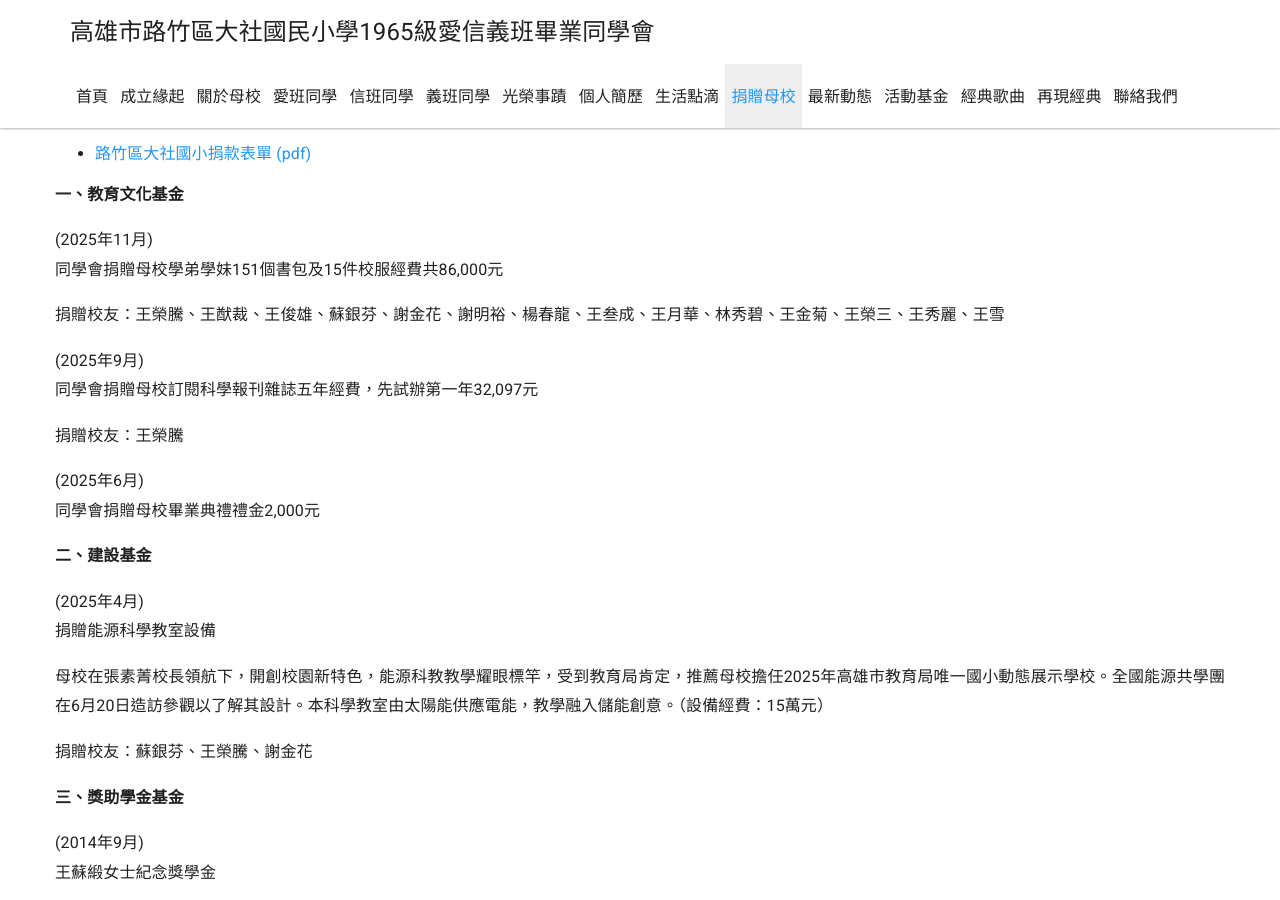
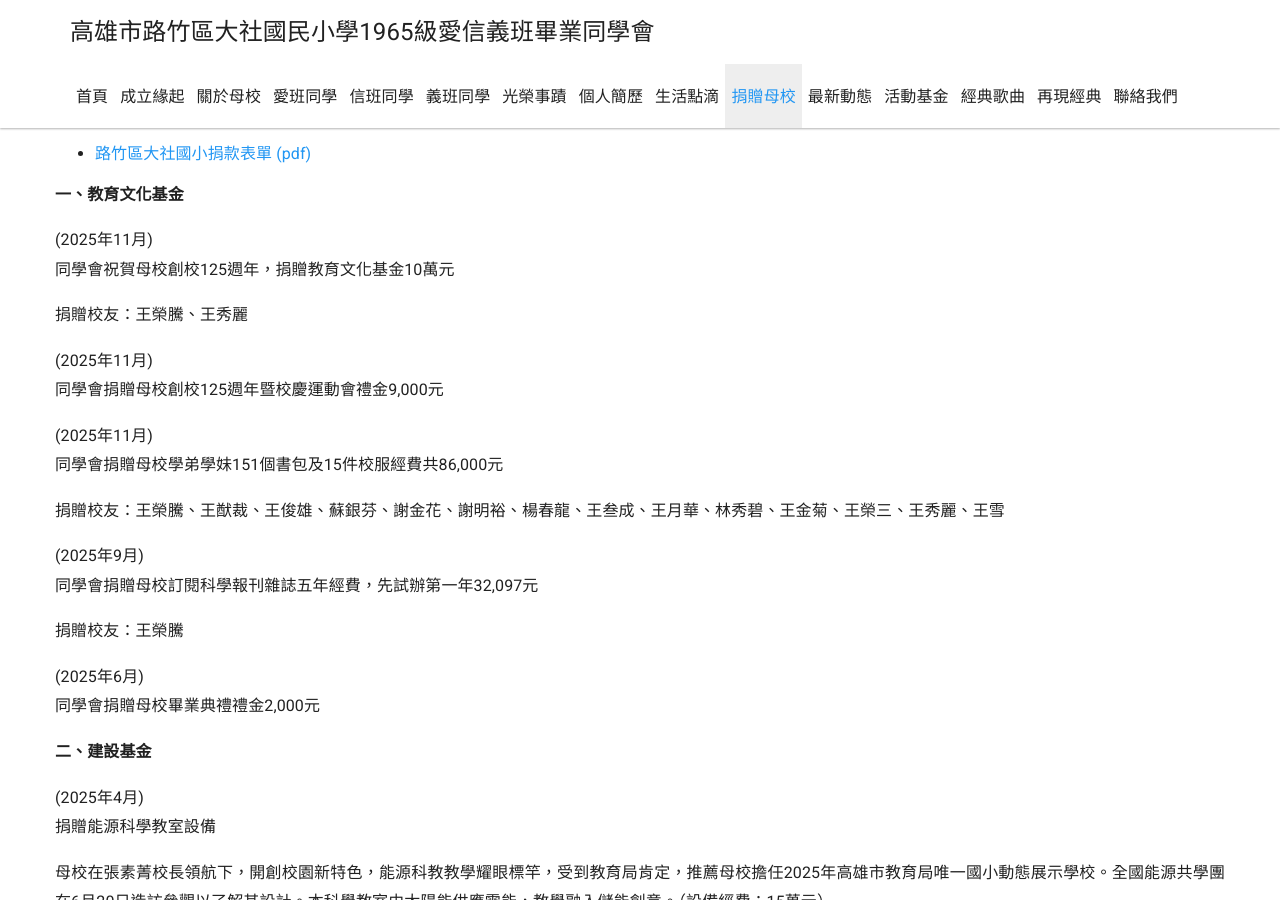
Before and after one commit to dashe1965/dashe1965.github.io, a Jekyll site: the page built from _docs/donate/donate.md, in a window 1280 px wide and 900 px high, scrolled down 379 px. Built offline with Jekyll 4.4.1, drawn with Linux system fonts in a browser that asks for light colours; nearby versions of some CDN libraries.

Commit message:
Update donate.md

```diff
--- a/_docs/donate/donate.md
+++ b/_docs/donate/donate.md
@@ -9,6 +9,14 @@ sectionid: donate
 - [路竹區大社國小捐款表單 (pdf)](/files/路竹區大社國小捐款表單.pdf)
 
 **一、教育文化基金**
+
+(2025年11月)<br />
+同學會祝賀母校創校125週年，捐贈教育文化基金10萬元
+
+捐贈校友：王榮騰、王秀麗
+
+(2025年11月)<br />
+同學會捐贈母校創校125週年暨校慶運動會禮金9,000元
 
 (2025年11月)<br />
 同學會捐贈母校學弟學妹151個書包及15件校服經費共86,000元
```
